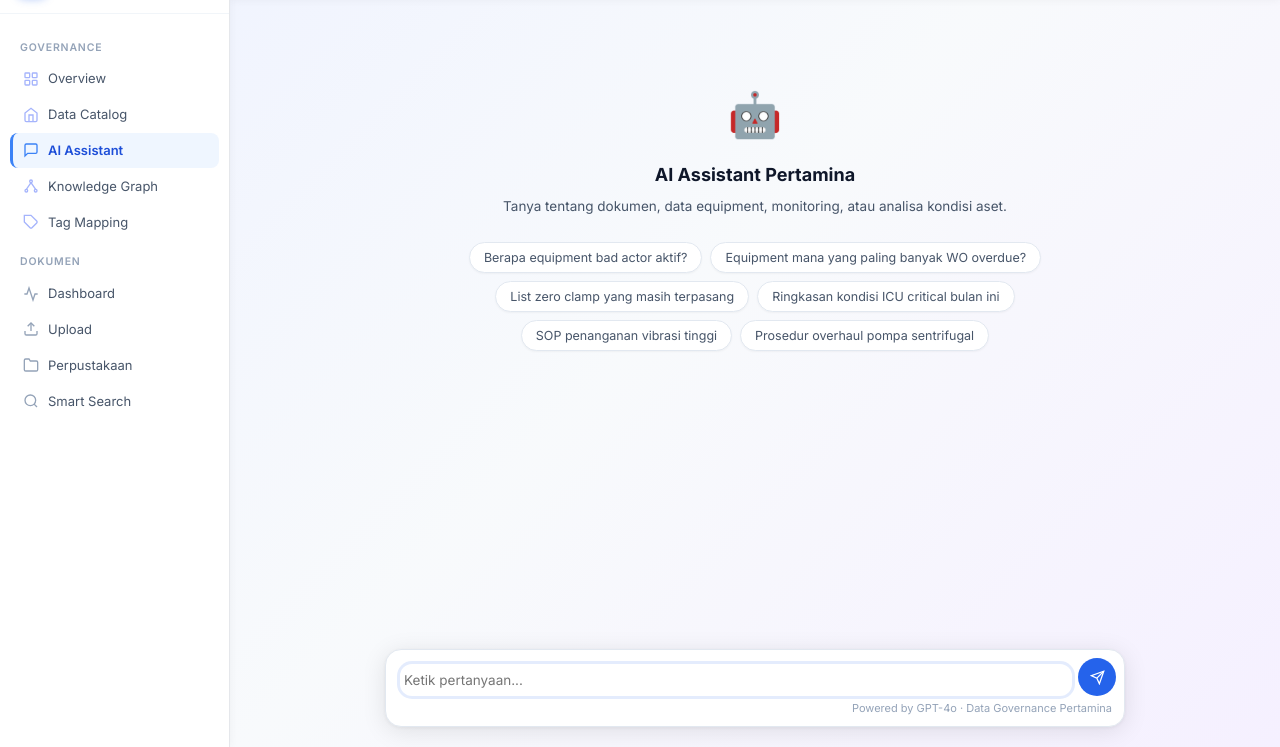
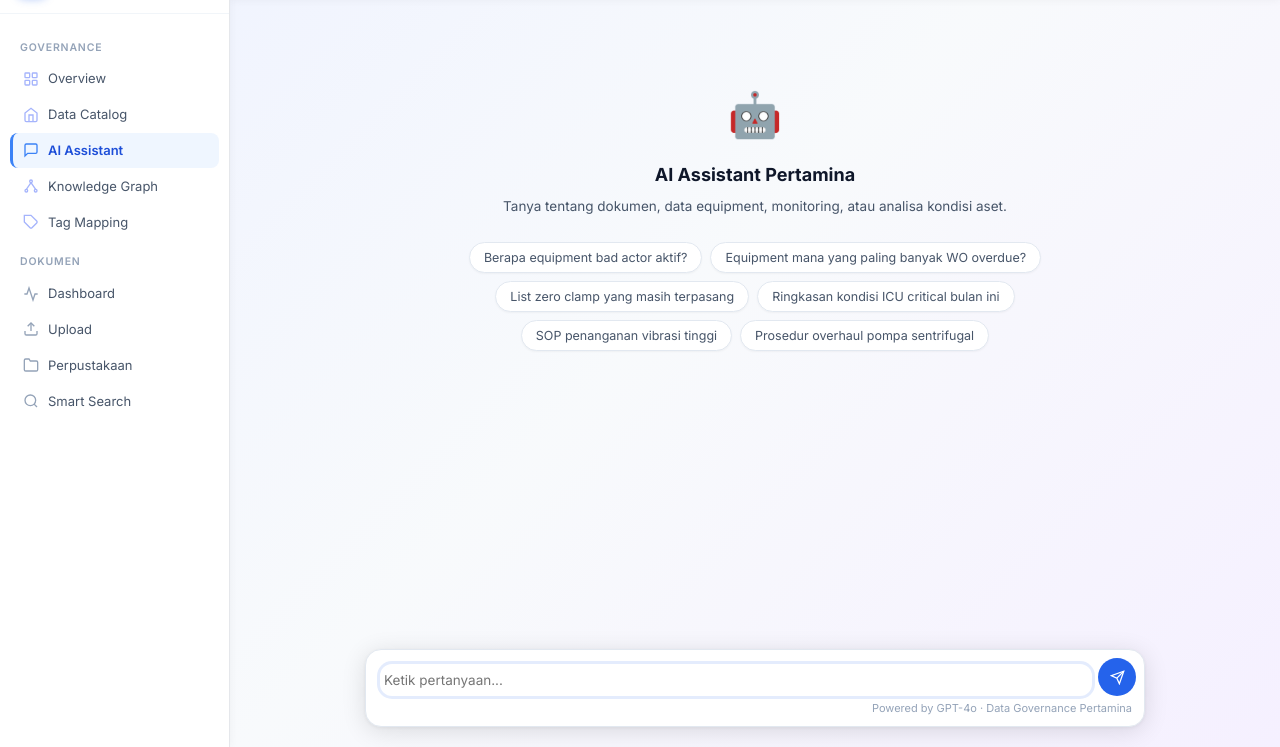
Before and after one commit to adnannasution/datagovernance, a FastAPI app: page /chat in a window 1280 px wide. Shown: the part 53-800 px from the top of the page. Run offline with FastAPI, Linux system fonts and the light colour scheme; some libraries are stand-ins or nearby versions.

Commit message:
Fix chat input: position fixed at bottom, always visible (#83)
https://claude.ai/code/session_014htj8mcsK8qQ5oMrrScuSb

Co-authored-by: Claude <noreply@anthropic.com>

```diff
--- a/templates/chat.html
+++ b/templates/chat.html
@@ -43,23 +43,23 @@
 {% block scripts %}
 <style>
 /* Override content padding for chat page */
-.content { padding: 0 !important; height: calc(100vh - 56px); overflow: hidden; display: flex; flex-direction: column; }
+.content { padding: 0 !important; overflow: hidden; }
 
 .chat-page {
   display: flex;
   flex-direction: column;
-  flex: 1;
-  overflow: hidden;
+  height: calc(100vh - 56px);
   max-width: 780px;
   margin: 0 auto;
   width: 100%;
+  position: relative;
 }
 
 /* Messages */
 .chat-messages {
   flex: 1;
   overflow-y: auto;
-  padding: 2rem 1.25rem 6rem;
+  padding: 2rem 1.25rem 140px;
   display: flex;
   flex-direction: column;
   gap: 20px;
@@ -146,18 +146,22 @@
 .msg-rewritten { font-size:11px; color:var(--text3); font-style:italic; display:flex; gap:6px; align-items:flex-start; flex-wrap:wrap; margin-top: 4px; }
 .rewritten-label { color:var(--accent); font-style:normal; font-weight:500; white-space:nowrap; }
 
-/* Input bar */
+/* Input bar — fixed at bottom */
 .chat-inputbar {
+  position: fixed;
+  bottom: 0;
+  left: var(--sidebar-w);
+  right: 0;
   padding: 0 1.25rem 20px;
   background: transparent;
-  flex-shrink: 0;
+  z-index: 50;
 }
 .chat-inputbar-inner {
   max-width: 780px;
   margin: 0 auto;
   background: #fff;
   border-radius: 16px;
-  box-shadow: 0 4px 24px rgba(0,0,0,0.10), 0 1px 4px rgba(0,0,0,0.06);
+  box-shadow: 0 4px 24px rgba(0,0,0,0.12), 0 1px 4px rgba(0,0,0,0.06);
   padding: 8px 8px 8px 14px;
   border: 1px solid #e2e8f0;
 }
```
